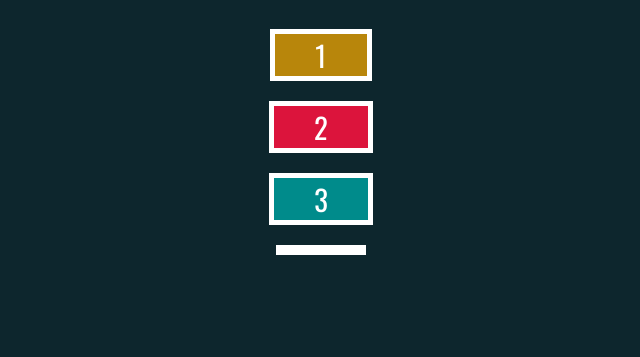
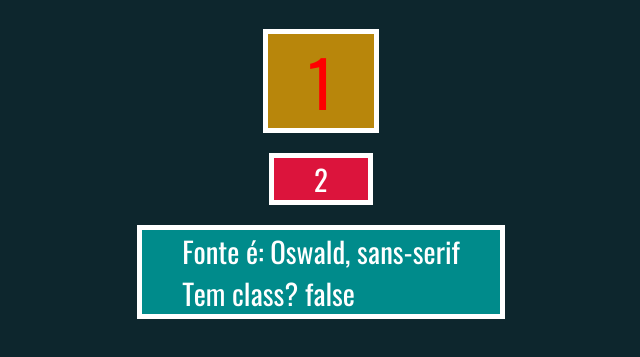
Before and after one commit to RoniDeringer/curso_web_moderno, a website: page jquery_19/jquery/manipulandoCSS.html in a window 1280 px wide. Shown: the part 71-428 px from the top of the page, without its empty margins (319-959 px from the left). Drawn offline with Linux system fonts and the light colour scheme.

Commit message:
aulaaaa djei keury

```diff
--- a/jquery_19/jquery/manipulandoCSS.html
+++ b/jquery_19/jquery/manipulandoCSS.html
@@ -12,9 +12,35 @@
     <h1>Manipulando CSS</h1>
     <div id='div1'>1</div>
     <div id='div2'>2</div>
-    <div id='div3'>3</div>
     <div id='resultado'></div>
     <script>
-        // ...
+
+        const fonte = $('#div1').css('font-family')
+        $('#resultado').append(`Fonte é: ${fonte}`)
+
+        $('#div1').css('font-size', '3em')
+        $('#div1').css({ 'font-size': '3.4em', 'color': 'red' })
+
+        //consigo passar uma funcao de callback como parametro
+        $('#div1').css('font-size', function () {
+            return `${2 * 2}em`
+        })
+
+
+        $('#div2').addClass('destaque')
+        $('#div2').removeClass('destaque')
+
+
+
+        //toggleClass ele verifica, se ja possui ele exclui, se nao tem ele add
+        $('#div2').toggleClass('destaque')
+        $('#div2').toggleClass('destaque')
+
+        //hasClass verifica se possui a classe
+        const temClasse = $('#div2').hasClass('destaque')
+        $('#resultado').append(`<br> Tem class? ${temClasse}`)
+
+
+
     </script>
 </body>
```
Also changed, not shown: jquery_19/jquery/manipulandoAtributos.html (+1 -0 lines).
